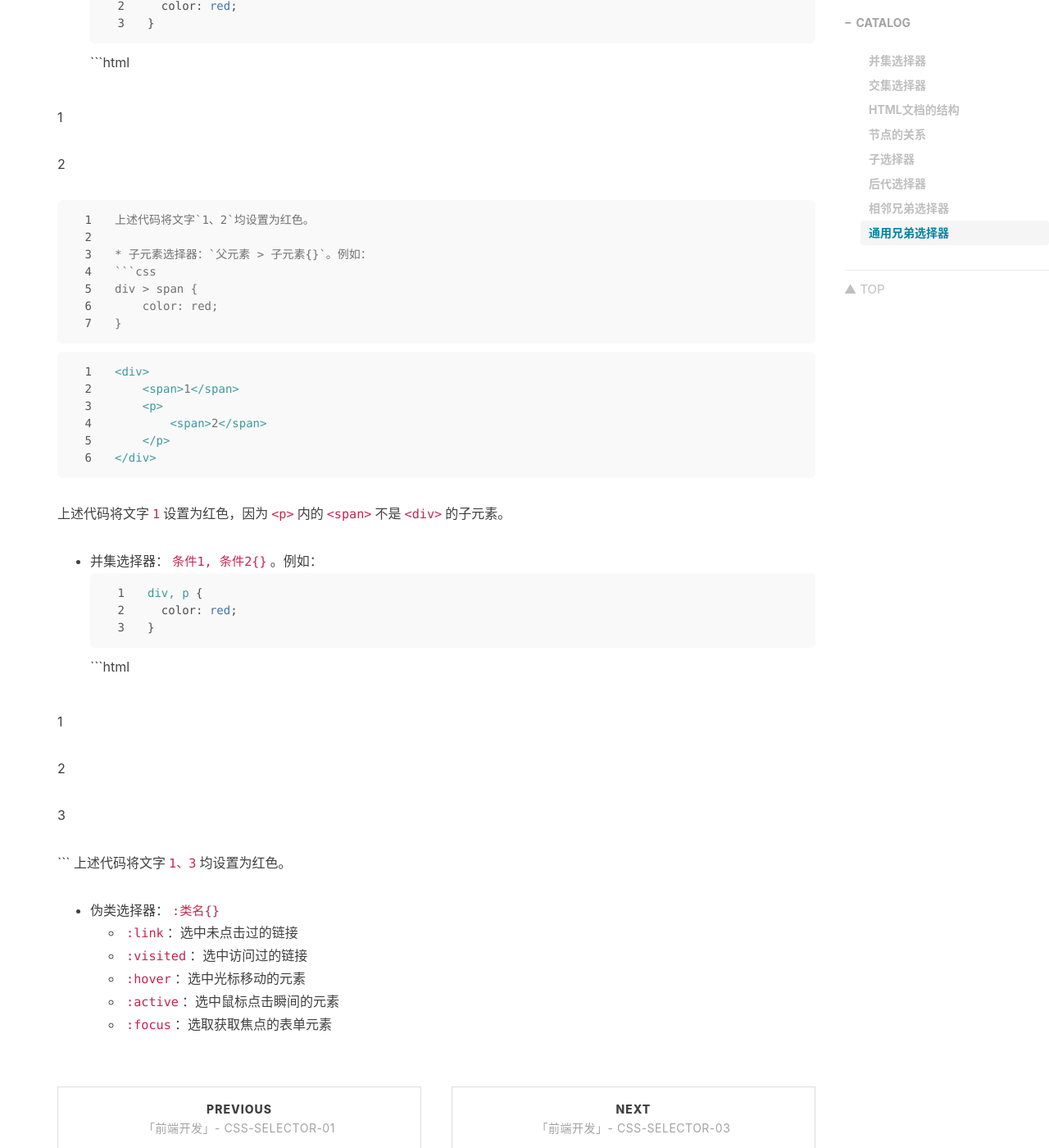
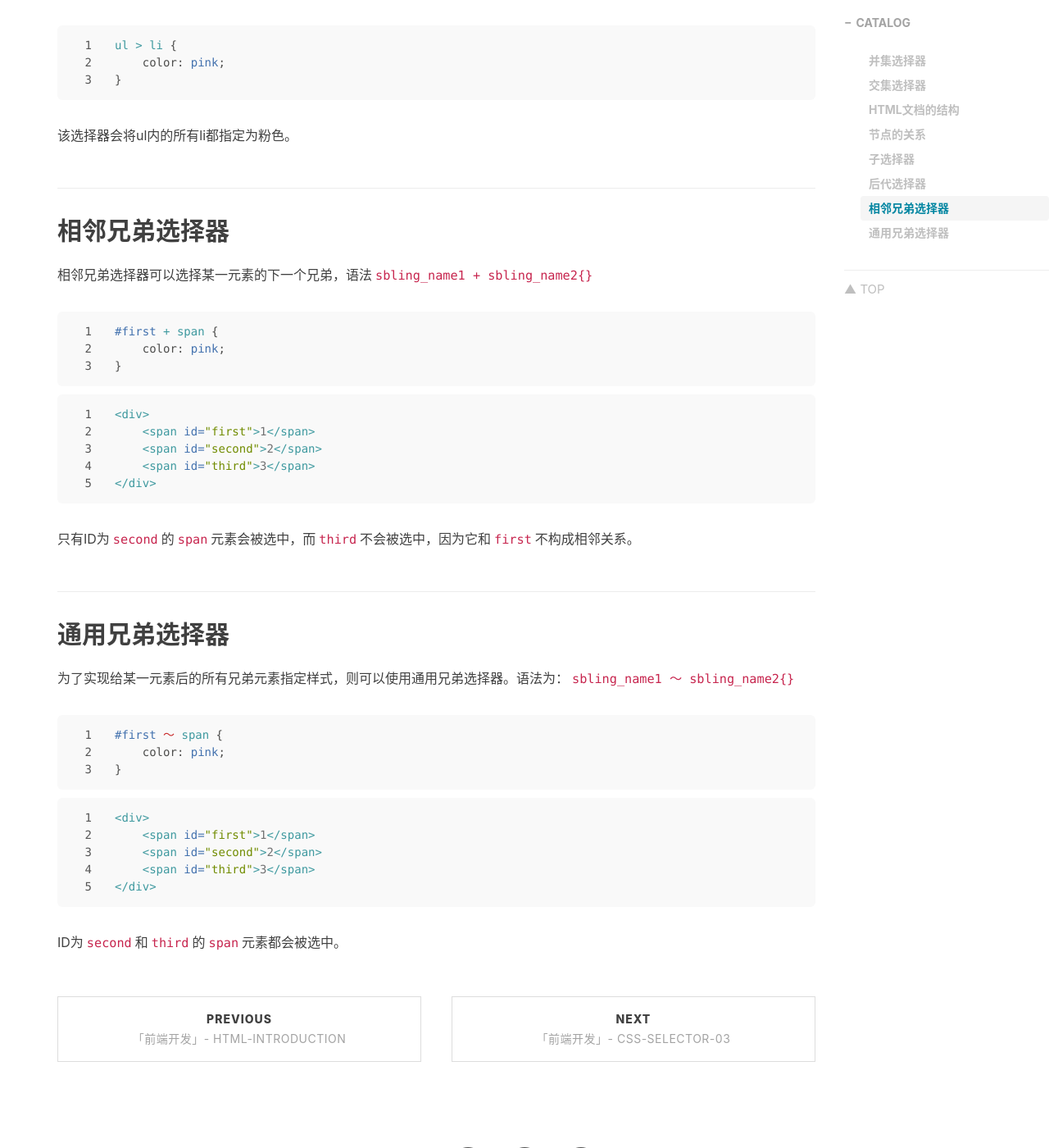
Before and after one commit to eliochiu/eliochiu.github.io, a Jekyll site: the page built from _posts/frontend/css/2022-10-19-frontend-css-Selector-02.md, in a window 1280 px wide and 1400 px high, scrolled down 3326 px. Shown: the whole window at 82% size. Built offline with Jekyll 4.4.1, drawn with Linux system fonts in a browser that asks for light colours; nearby versions of some CDN libraries; comment, search, counter and statistics services are not loaded; some of the changed text lies outside the part shown.

Commit message:
add css-selector

````diff
--- a/_posts/frontend/css/2022-10-18-frontend-css-Selector-03.md
+++ /dev/null
@@ -1,25 +0,0 @@
----
-layout: "post"
-title: "「前端开发」- CSS-Selector-03"
-subtitle: "CSS选择器 —— 伪类选择器"
-author: "eliochiu"
-date: 2022-10-18
-
-tags: ["前端开发@Tags", "CSS@Languages", "FrontEnd@Tags"]
-lang: zh
-catalog: true
-header-image: ""
-header-style: text
-katex: true
----
-
-
-
-
-复合选择器主要涉及多个元素之间的关系，结合基本选择器，根据关系选择元素。
-
-## 结构伪类
-
-
-
-## 链接伪类
--- a/_posts/frontend/css/2022-10-18-frontend-css-Selector-02.md
+++ b/_posts/frontend/css/2022-10-19-frontend-css-Selector-02.md
@@ -77,71 +77,66 @@
 > 子选择器只能选择子元素，不能选中非子元素的后代元素
 
 ```css
-div >  {
+ul > li {
     color: pink;
 }
 ```
-
-
+```html
+<ul>
+    <li>1</li>
+    <li>
+        <ol>
+            <li>2-1</li>
+            <li>2-2</li>
+        </ol>
+    </li>
+</ul>
+```
+虽然上述结构中有三个`li`元素，但只有第一个`li`元素会变为粉色，因为只有他才是`ul`的子元素。
 
 
 ## 后代选择器
+为了实现给某一元素的后代元素指定样式，我们需要使用后代选择器。语法为`ancestor_name descendant_name{}`
 
+```css
+ul > li {
+    color: pink;
+}
+```
+该选择器会将ul内的所有li都指定为粉色。
 
 
 ## 相邻兄弟选择器
+相邻兄弟选择器可以选择某一元素的下一个兄弟，语法`sbling_name1 + sbling_name2{}`
+
+```css
+#first + span {
+    color: pink;
+}
+```
+```html
+<div>
+    <span id="first">1</span>
+    <span id="second">2</span>
+    <span id="third">3</span>
+</div>
+```
+只有ID为`second`的`span`元素会被选中，而`third`不会被选中，因为它和`first`不构成相邻关系。
 
 
 ## 通用兄弟选择器
 
-* 后代元素选择器：`父元素 后代元素{}`。例如：
+为了实现给某一元素后的所有兄弟元素指定样式，则可以使用通用兄弟选择器。语法为：`sbling_name1 ～ sbling_name2{}`
 ```css
-div span {
-    color: red;
+#first ～ span {
+    color: pink;
 }
 ```
 ```html
 <div>
-    <span>1</span>
-    <p>
-        <span>2</span>
-    </p>
+    <span id="first">1</span>
+    <span id="second">2</span>
+    <span id="third">3</span>
 </div>
 ```
-上述代码将文字`1、2`均设置为红色。
-
-* 子元素选择器：`父元素 > 子元素{}`。例如：
-```css
-div > span {
-    color: red;
-}
-```
-```html
-<div>
-    <span>1</span>
-    <p>
-        <span>2</span>
-    </p>
-</div>
-```
-上述代码将文字`1`设置为红色，因为`<p>`内的`<span>`不是`<div>`的子元素。
-
-* 并集选择器：`条件1, 条件2{}`。例如：
-```css
-div, p {
-    color: red;
-}
-```
-```html
-<div>1</div>
-<span>2</span>
-<p>3</p>
-```
-上述代码将文字`1、3`均设置为红色。
-
-* 伪类选择器：`:类名{}`
-  * `:link`：选中未点击过的链接
-  * `:visited`：选中访问过的链接
-  * `:hover`：选中光标移动的元素
-  * `:active`：选中鼠标点击瞬间的元素
-  * `:focus`：选取获取焦点的表单元素
+ID为`second`和`third`的`span`元素都会被选中。
--- /dev/null
+++ b/_posts/frontend/css/2022-10-19-frontend-css-Selector-03.md
@@ -0,0 +1,113 @@
+---
+layout: "post"
+title: "「前端开发」- CSS-Selector-03"
+subtitle: "CSS选择器 —— 伪类选择器"
+author: "eliochiu"
+date: 2022-10-19
+
+tags: ["前端开发@Tags", "CSS@Languages", "FrontEnd@Tags"]
+lang: zh
+catalog: true
+header-image: ""
+header-style: text
+katex: true
+---
+
+
+
+基本选择器和复合选择器都是选择页面中实际存在的元素，而有些时候我们需要具有给某种状态的元素指定样式，这时就可以使用伪类选择器（*pseudo-class selector*），伪类选择器的基本格式是`:pseudo-name(params)`。
+
+## 结构伪类
+
+### 选择根元素
+`:root`用于选择HTML页面的根元素，通常为`html`标签。
+
+### 选择空元素
+`:empty`用于选择内容为空的元素，还可以结合元素选择器使用，例如
+```css
+p:empty {
+  display: none;
+}
+```
+上述CSS样式能够实现隐藏空段落的效果。
+
+> 特别注意的是，`:empty`匹配的是html中的所有空元素，包括内容为空的和空标签，即`<img />`、`<input />`也会被匹配
+
+### 选择唯一的子代
+`:only-child`用于选择其本身是其父元素**唯一的子元素**的元素。
+
+- 伪类选择器多数情况是选择一种状态，这种状态是**元素本身的状态，不是其父元素的状态**。
+- `p:only-child`选中的不是`p`元素的唯一子元素，而是：该元素是某个父元素的唯一子元素、且该元素刚好为`p`元素。
+- 使用`:only-child`伪类时，列出的元素未必是父子关系，如`div :only-child`，选中的是div的后代元素，并且该元素刚好是某个父元素的唯一子元素，而不一定是`div`的子元素。
+
+`:only-of-type`用于选择本身是其父元素**唯一一类子元素**的元素。他和`:only-child`最大的区别是：
+
+- `:only-child`选中的元素没有任何兄弟元素
+- `:only-of-type`选中的元素没有和他类型一样的兄弟元素。
+
+例如，现有下列css样式：
+```css
+p:only-child {
+  font-size: 20px;
+}
+
+span:only-of-type {
+  color: red;
+}
+```
+
+它对应的html代码为：
+
+```html
+<div class="outer">
+  <div class="inner">
+    <p>我是inner中的p元素</p>
+  </div>
+  <p>我是<em>outer</em>中的p元素中<span>唯一的span元素</span></p>
+  <p>我是<span>outer</span>中的p元素中的<span>span元素</span></p>
+</div>
+```
+- 文字`我是inner中的p元素`会被选中，字体变为20px，因为他是`div.inner`中的唯一子元素
+- 文字`唯一的span元素`会被选中，指定为红色，他虽然不是`p`的唯一子元素，但他是唯一一个`span`，因此被选中
+- 文字`span元素`不会被选中，因为他不是`p`元素中唯一一个span元素
+
+特别要注意的是，`only-of-type`中的“唯一一类元素”是按元素划分的，而不是其他东西，比如：
+```css
+p:only-of-type {
+  color: red;
+}
+```
+```html
+<div>
+  <p class="unique">这是唯一一个unique类</p>
+  <p></p>
+</div>
+```
+很显然，上述所有元素都不会被指定样式，因为他们并不是`div`中唯一的`p`元素。
+
+### 选择第一个和最后一个子代
+`:first-child`用于选择其本身是其父元素**第一个子元素**的元素。
+
+`:first-of-type`用于选择本身是其父元素**某类子元素中第一个元素**的元素。
+
+`:last-child`用于选择其本身是其父元素**最后一个子元素**的元素。
+
+`:last-of-type`用于选择本身是其父元素**某类子元素中最后一个元素**的元素。
+
+> 原理和`:only-child`、`:only-of-type`类似，这里不再赘述。
+
+### 选择每n个元素
+`:nth-child()`用于选择其本身是其父元素的任意子元素，其中括号可以填数字，甚至可以填代数式。
+
+`nth-child()`的两种参数：
+
+- 纯数字：如果括号内为纯数字$n$，则选中第$n$个子元素。例如`nth-child(1)`相当于`:first-child`。
+- 表达式：如果括号内为表达式`an+b`，则对n进行循环($n = 0, 1, 2...$)，得到的数字按照纯数字规则匹配
+  - `:nth-child(n)`选中所有子元素，因为$n$遍历了所有值。
+  - `:nth-child(2n)`选中所有偶数项的子元素，因为$n$取$0, 1, 2...$时，$2n$取$0, 2, 4...$
+  - `:nth-child(2n+1)`选中所有奇数项的子元素，因为$n$取$0, 1, 2...$时，$2n+1$取$1， 3， 5...$
+  - `:nth-child(an+b)`从第$b$个元素开始，每隔$a$个元素选择一次。
+
+`:nth-of-type()`用于选择其本身是其父元素的某类元素中的任意元素，其中括号可以填数字，甚至可以填代数式，用法与`nth-child()`类似，不再赘述。
+
+## 链接伪类
````
Also changed, not shown: other parts of _posts/frontend/css/2022-10-19-frontend-css-Selector-02.md (+1 -1 lines), _posts/frontend/css/2022-10-19-frontend-css-Selector-04.md (renamed from _posts/frontend/css/2022-10-18-frontend-css-Selector-04.md, +1 -1 lines).
